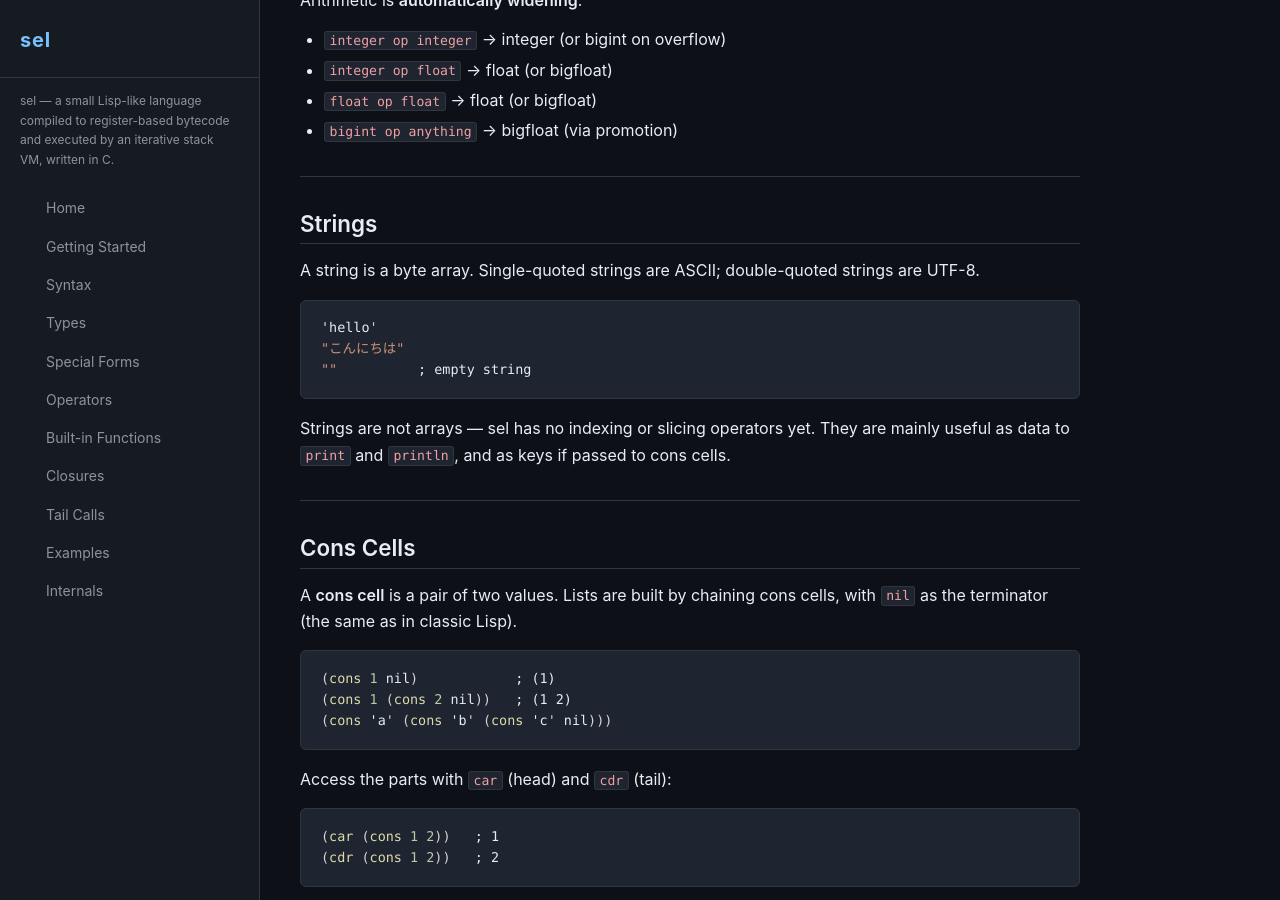
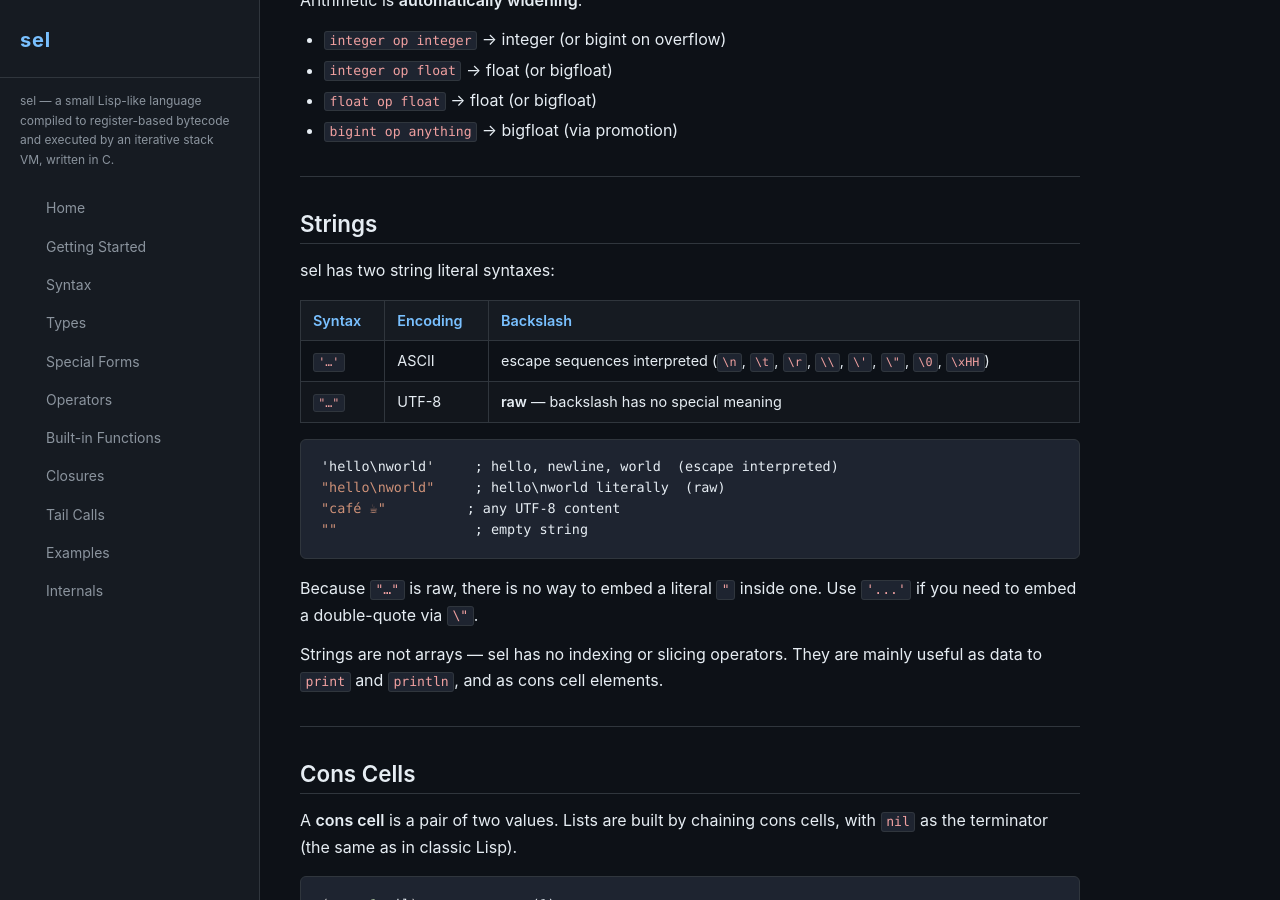
Before and after one commit to Luca00casati/sel-doc, a Jekyll site: the page built from docs/types.md, in a window 1280 px wide and 900 px high, scrolled down 1972 px. Built offline with Jekyll 4.4.1, drawn with Linux system fonts in a browser that asks for light colours.

Commit message:
document raw UTF-8 "..." strings and updated string literal section
Co-Authored-By: Claude Sonnet 4.6 <noreply@anthropic.com>

````diff
--- a/docs/types.md
+++ b/docs/types.md
@@ -90,18 +90,25 @@ Arithmetic is **automatically widening**:
 
 ## Strings
 
-A string is a byte array. Single-quoted strings are ASCII; double-quoted strings
-are UTF-8.
+sel has two string literal syntaxes:
+
+| Syntax | Encoding | Backslash |
+|--------|----------|-----------|
+| `'…'` | ASCII | escape sequences interpreted (`\n`, `\t`, `\r`, `\\`, `\'`, `\"`, `\0`, `\xHH`) |
+| `"…"` | UTF-8 | **raw** — backslash has no special meaning |
 
 ```lisp
-'hello'
-"こんにちは"
-""          ; empty string
+'hello\nworld'     ; hello, newline, world  (escape interpreted)
+"hello\nworld"     ; hello\nworld literally  (raw)
+"café ☕"          ; any UTF-8 content
+""                 ; empty string
 ```
 
-Strings are not arrays — sel has no indexing or slicing operators yet. They are
-mainly useful as data to `print` and `println`, and as keys if passed to cons
-cells.
+Because `"…"` is raw, there is no way to embed a literal `"` inside one.
+Use `'...'` if you need to embed a double-quote via `\"`.
+
+Strings are not arrays — sel has no indexing or slicing operators. They are
+mainly useful as data to `print` and `println`, and as cons cell elements.
 
 ---
 
````
Also changed, not shown: docs/syntax.md (+10 -9 lines), index.md (+1 -1 lines).
